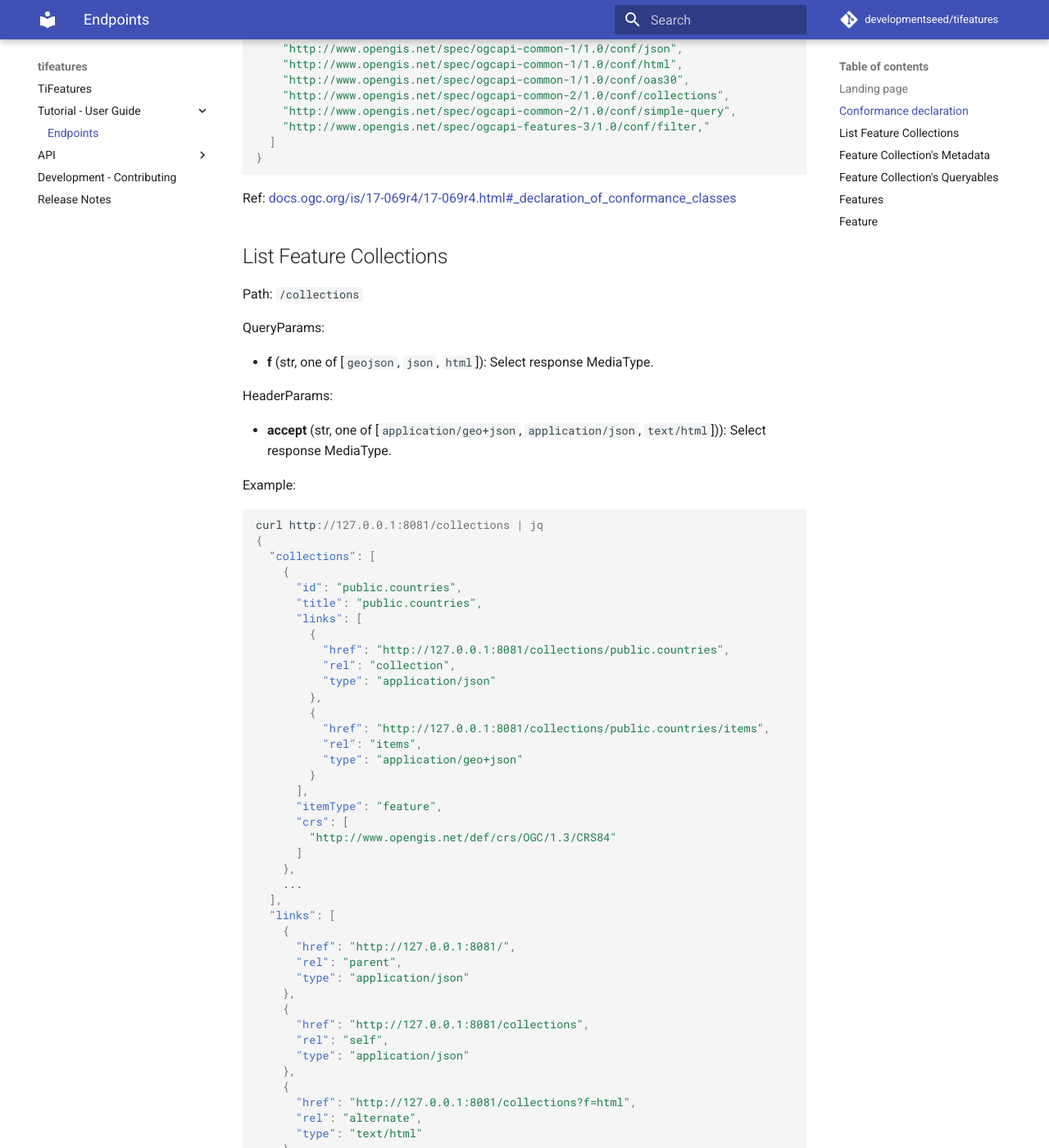
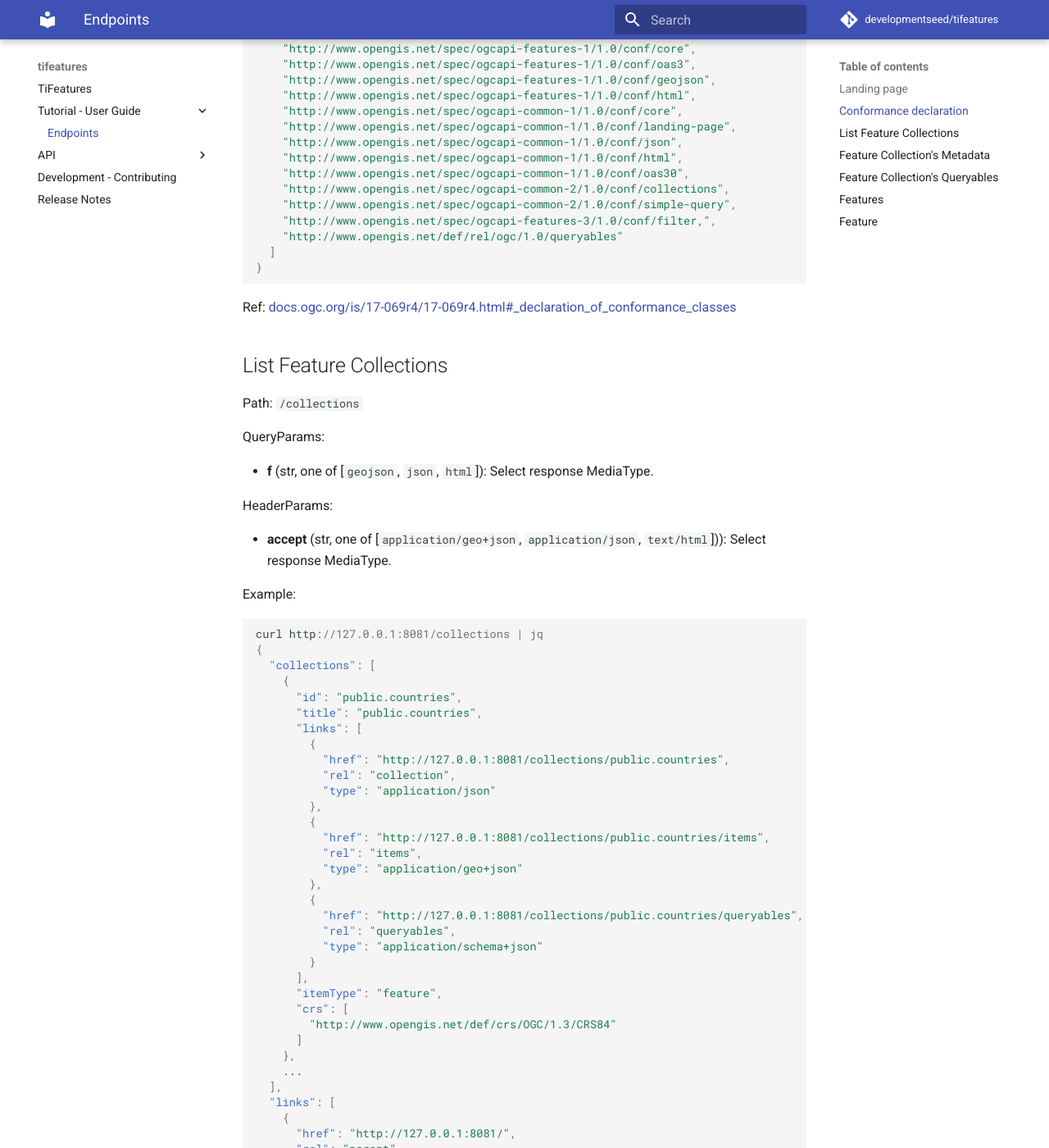
Before and after one commit to developmentseed/tipg, an MkDocs documentation site: the page built from docs/src/endpoints.md, in a window 1280 px wide and 1400 px high, scrolled down 2208 px. Shown: the whole window at 82% size. Built offline with MkDocs 1.6.1 and Material for MkDocs 9.7.7, drawn with Linux system fonts in a browser that asks for light colours; comment, search, counter and statistics services are not loaded; some of the changed text lies outside the part shown.

Commit message:
add queryable urls

````diff
--- a/docs/src/endpoints.md
+++ b/docs/src/endpoints.md
@@ -62,6 +62,12 @@
       "title": "Collection metadata"
     },
     {
+      "href": "http://127.0.0.1:8081/collections/{collectionId}/queryables",
+      "rel": "queryables",
+      "type": "application/schema+json",
+      "title": "Collection queryables"
+    },
+    {
       "href": "http://127.0.0.1:8081/collections/{collectionId}/items",
       "rel": "data",
       "type": "application/geo+json",
@@ -108,7 +114,8 @@
     "http://www.opengis.net/spec/ogcapi-common-1/1.0/conf/oas30",
     "http://www.opengis.net/spec/ogcapi-common-2/1.0/conf/collections",
     "http://www.opengis.net/spec/ogcapi-common-2/1.0/conf/simple-query",
-    "http://www.opengis.net/spec/ogcapi-features-3/1.0/conf/filter,"
+    "http://www.opengis.net/spec/ogcapi-features-3/1.0/conf/filter,",
+    "http://www.opengis.net/def/rel/ogc/1.0/queryables"
   ]
 }
 ```
@@ -146,6 +153,11 @@
           "href": "http://127.0.0.1:8081/collections/public.countries/items",
           "rel": "items",
           "type": "application/geo+json"
+        },
+        {
+          "href": "http://127.0.0.1:8081/collections/public.countries/queryables",
+          "rel": "queryables",
+          "type": "application/schema+json"
         }
       ],
       "itemType": "feature",
@@ -214,6 +226,11 @@
       "href": "http://127.0.0.1:8081/collections/public.countries/items",
       "rel": "items",
       "type": "application/geo+json"
+    },
+    {
+      "href": "http://127.0.0.1:8081/collections/public.countries/queryables",
+      "rel": "queryables",
+      "type": "application/schema+json"
     }
   ],
   "itemType": "feature",
````
